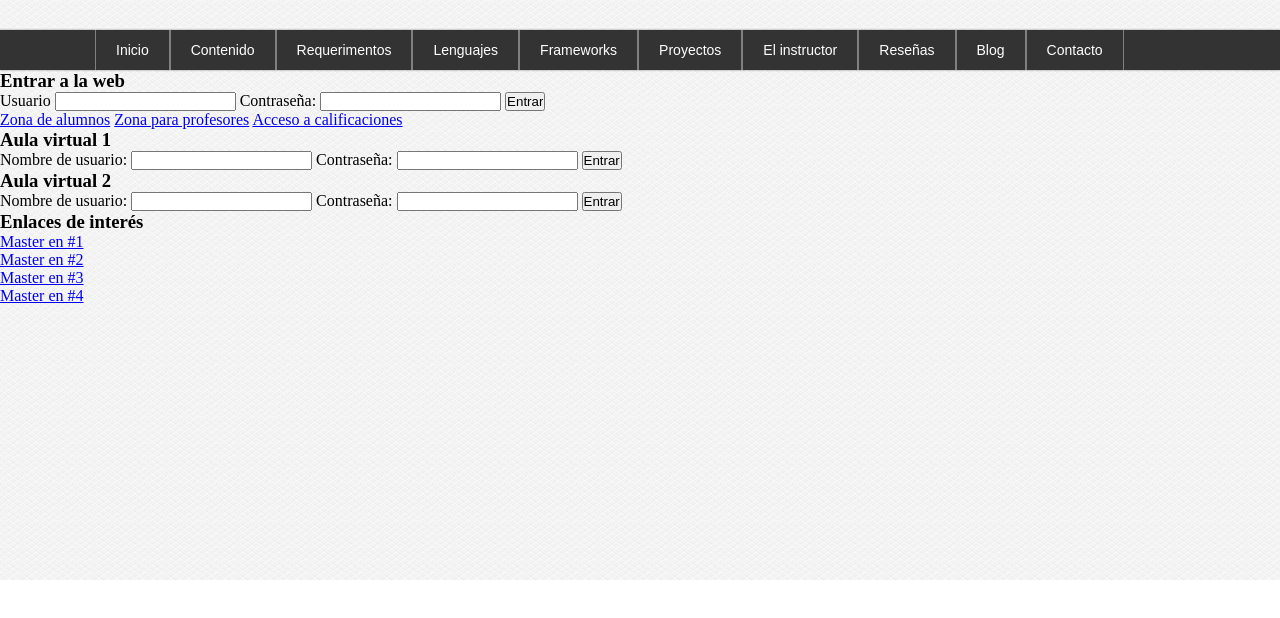
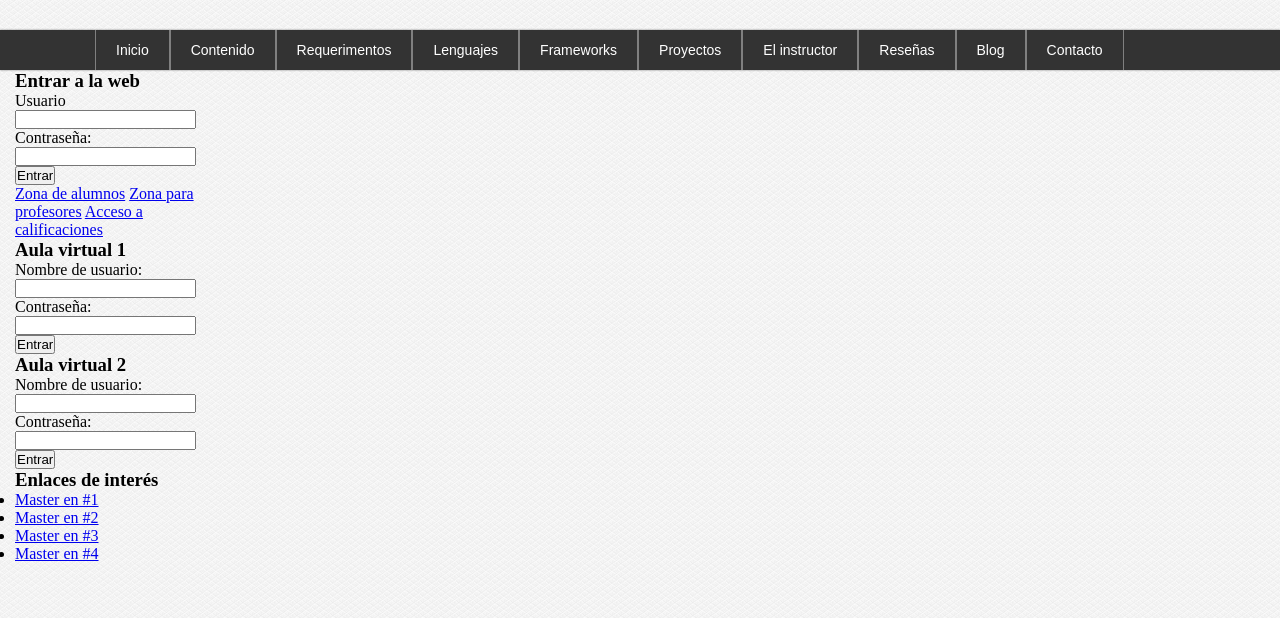
Before and after one commit to sebachoh/Paginadeprueba, a plain HTML site: page index.html in a window 1280 px wide. Shown: the part 220-838 px from the top of the page. Before the commit the page ends 800 px from the top, so only its background shows below. Drawn offline with Linux system fonts and the light colour scheme.

Commit message:
width sidebar
caja side ancho

```diff
--- a/css/styles.css
+++ b/css/styles.css
@@ -141,3 +141,18 @@ body{
 #nav > ul > li:hover > ul > li:hover{
     box-shadow: 0px 0px 6px #ccc inset;
 }
+
+/*CONTENIDO*/
+
+#content{
+    width: 1250px;
+    min-height: 1100px;
+    margin: 0px auto;
+}
+
+/*BARRA LATERAL*/
+
+#aside{
+    width: 200px;
+
+}
--- a/index.html
+++ b/index.html
@@ -106,7 +106,7 @@
                     <a href="#">Acceso a calificaciones</a>
                 </div>
 
-                <div class="widget" id="login"></div>
+                <div class="widget" id="login">
                     <h3>Aula virtual 1</h3>
                     <form action="">
                         <label for="">Nombre de usuario:</label>
@@ -117,7 +117,7 @@
                     </form>
                 </div>
 
-                <div class="widget" id="login"></div>
+                <div class="widget" id="login">
                     <h3>Aula virtual 2</h3>
                     <form action="">
                         <label for="">Nombre de usuario:</label>
@@ -128,7 +128,7 @@
                     </form>
                 </div>
 
-                <div class="widget" id="login"></div>
+                <div class="widget" id="login">
                     <h3>Enlaces de interés</h3>
                     <ul>
                         <li>
```
